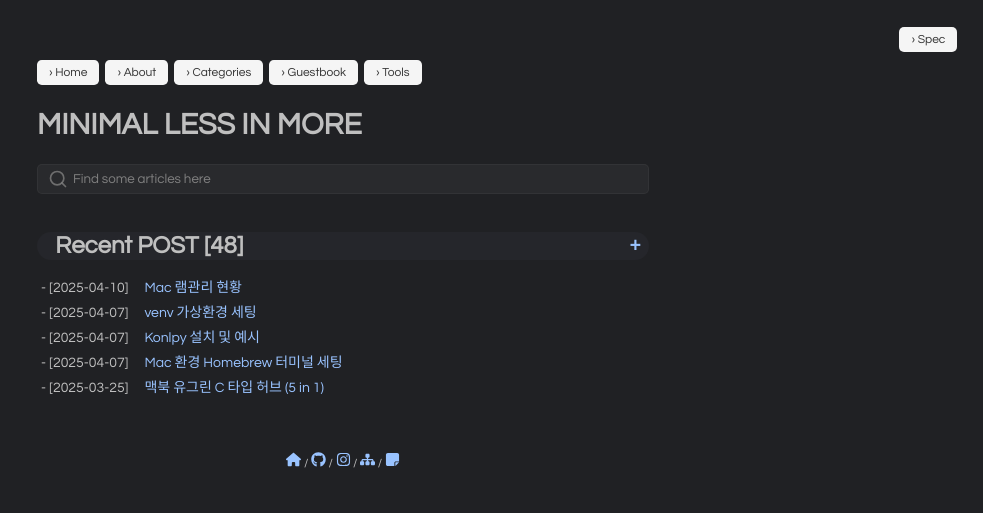
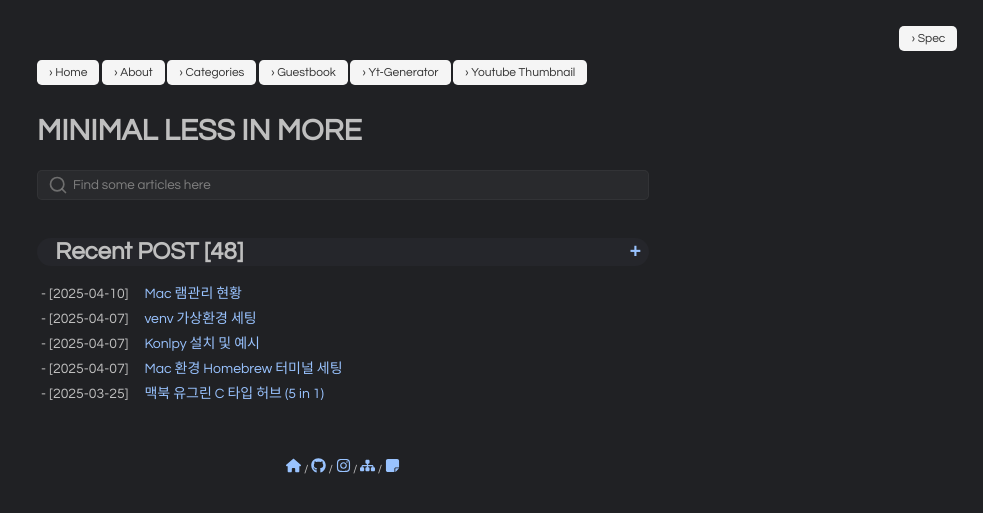
Before and after one commit to pozuhtuhv/pozuhtuhv.github.io, a Jekyll site: the page built from index.html, in a window 1280 px wide. Shown: the top 513 px of the page, without its empty margins (297-1280 px from the left). Built offline with Jekyll 4.4.1, drawn with Linux system fonts in a browser that asks for light colours.

Commit message:
(edit) return

```diff
--- a/_layouts/default.html
+++ b/_layouts/default.html
@@ -25,16 +25,9 @@ layout: compress
       <a href="{{ site.url }}/about/"> &rsaquo; About</a>
       <a href="{{ site.url }}/categories/"> &rsaquo; Categories</a>
       <a href="{{ site.url }}/guestbook/"> &rsaquo; Guestbook</a>
-
-      <div class="dropdown" tabindex="0">
-        <span class="dropbtn"> &rsaquo; Tools</span>
-        <div class="dropdown-content">
-          <a href="{{ site.url }}/generator/"> &rsaquo; Yt-Generator</a>
-          <a href="{{ site.url }}/thumbnail/"> &rsaquo; Youtube Thumbnail</a>
-        </div>
-      </div>
+      <a href="{{ site.url }}/generator/"> &rsaquo; Yt-Generator</a>
+      <a href="{{ site.url }}/thumbnail/"> &rsaquo; Youtube Thumbnail</a>
     </section>
-
     <button id="topButton" title="Go to top">Top</button>
 
     <div>
--- a/_sass/_main.scss
+++ b/_sass/_main.scss
@@ -157,84 +157,32 @@ section {
   padding: 1rem 0;
 }
 
-/* 기존 head 스타일 유지 */
+/* head */
 .head {
-  display: flex;
-  gap: 0.5rem;
+  display: block;
+  row-gap: 0.5rem;
   margin-top: 5.5rem;
   text-align: left;
 }
 
-.head a,
-.dropbtn {
+.head a {
   display: inline-block;
+  margin-bottom: 0.5rem;
   padding: 0.5rem 1rem;
   background-color: #f5f5f5;
   color: #333;
   border-radius: 0.4rem;
   transition: background-color 0.2s ease, color 0.2s ease;
-  text-decoration: none;
-  font-family: inherit;
-  font-size: inherit;
 }
 
-.head a:hover,
-.dropbtn:hover {
+.head a:hover {
   background-color: #e0e0e0;
   color: #0073e6;
 }
 
-/* 드롭다운 영역 */
-.dropdown {
-  position: relative;
-  display: inline-block;
-}
-
-.dropdown-content {
-  display: none;
-  position: absolute;
-  top: calc(100% + 0.2rem);
-  left: 0;
-  min-width: 160px;
-  background-color: #f5f5f5;
-  border-radius: 0.4rem;
-  box-shadow: 0 2px 8px rgba(0, 0, 0, 0.15);
-  z-index: 1;
-}
-
-.dropdown-content a {
-  display: block;
-  color: #333;
-  text-decoration: none;
-}
-
-.dropdown-content a:hover {
-  background-color: #e0e0e0;
-  color: #0073e6;
-}
-
-.dropdown:hover .dropdown-content {
-  display: block;
-}
-
-/* PC: 드롭다운 전체에 hover 유지 적용 */
-@media (hover: hover) {
-  .dropdown:hover .dropdown-content {
-    display: block;
-  }
-}
-
-/* 모바일: 클릭(포커스) 시 드롭다운 보이기 */
-@media (hover: none) {
-  .dropdown:focus-within .dropdown-content {
-    display: block;
-  }
-}
-
-
 #specButton {
   position: fixed;
-  top: 3%;
+  top: 2.9%;
   right: 2%;
   z-index: 100;
   background-color: #f5f5f5;
```
